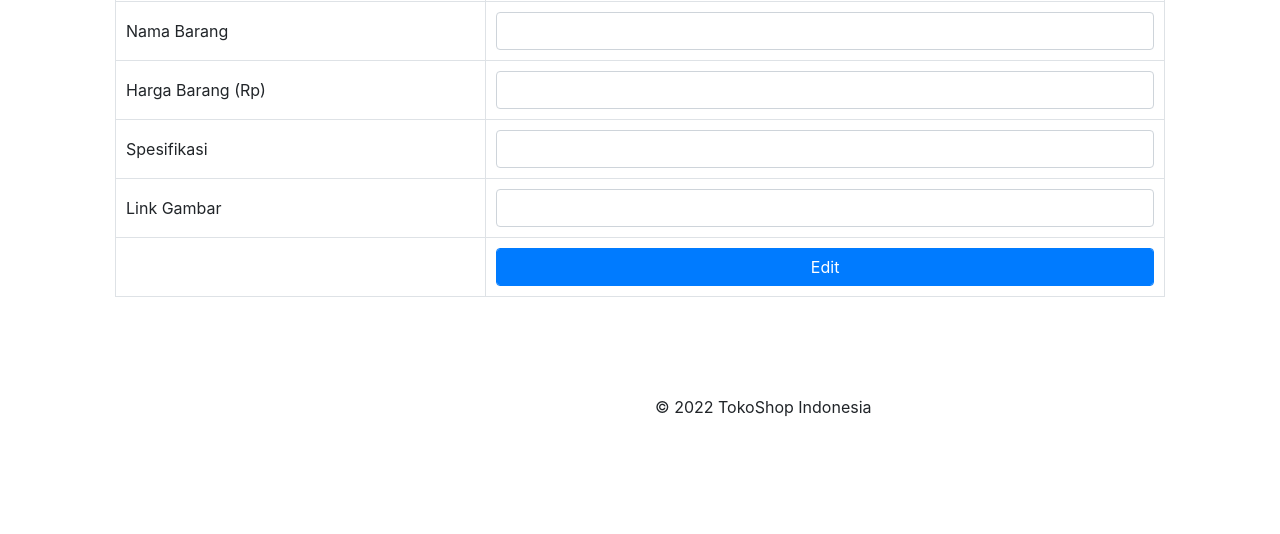
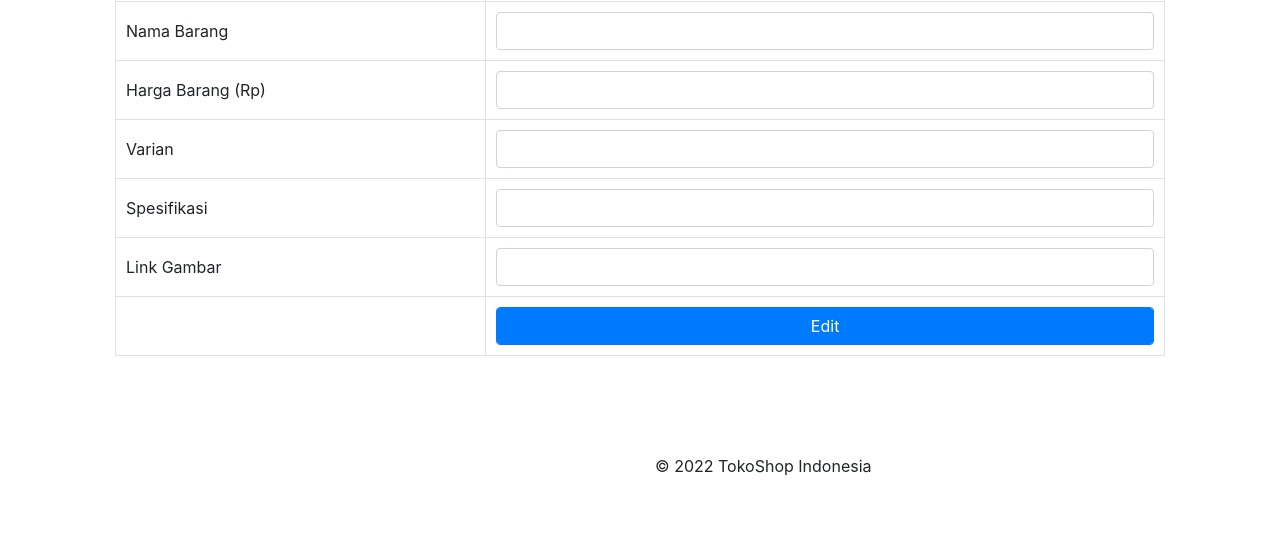
Before and after one commit to bramtriprastowo/tokoshop-catalog, a PHP site: page /edit.php?id=1 in a window 1280 px wide. Shown: the part 402-936 px from the top of the page. Before the commit the page ends 819 px from the top, so only its background shows below. Run offline with PHP 8.4, Linux system fonts and the light colour scheme; data that the repository does not hold is empty.

Commit message:
update edit.php (varian)

```diff
--- a/edit.php
+++ b/edit.php
@@ -11,6 +11,7 @@
     $id_kategori = $item_data['id_kategori'];
     $nama= $item_data['nama'];
     $harga = $item_data['harga'];
+    $varian = $item_data['varian'];
     $spek = $item_data['spek'];
     $link_gambar = $item_data['link_gambar'];
   }
@@ -93,6 +94,10 @@
                 <td><input type="text" class="form-control" name="harga" autocomplete="off" value="<?php echo $harga; ?>"></td>
               </tr>
               <tr>
+                <td>Varian</td>
+                <td><input type="text" class="form-control" name="varian" autocomplete="off" value="<?php echo $varian; ?>"></td>
+              </tr>
+              <tr>
                 <td>Spesifikasi</td>
                 <td><input type="text" class="form-control" name="spek" autocomplete="off" value="<?php echo $spek; ?>"></td>
               </tr>
@@ -131,10 +136,11 @@
     $id_kategori = $_POST['id_kategori'];
     $nama = $_POST['nama'];
     $harga = $_POST['harga'];
+    $varian = $_POST['varian'];
     $spek = $_POST['spek'];
     $link_gambar = $_POST['link_gambar'];
 
-    $insert = mysqli_query($mysqli, "UPDATE barang_dijual SET id_kategori = '$id_kategori', nama = '$nama',
+    $insert = mysqli_query($mysqli, "UPDATE barang_dijual SET id_kategori = '$id_kategori', nama = '$nama', varian = '$varian',
               harga = '$harga', spek = '$spek', link_gambar = '$link_gambar'
               WHERE id = '$id';");
 
```
